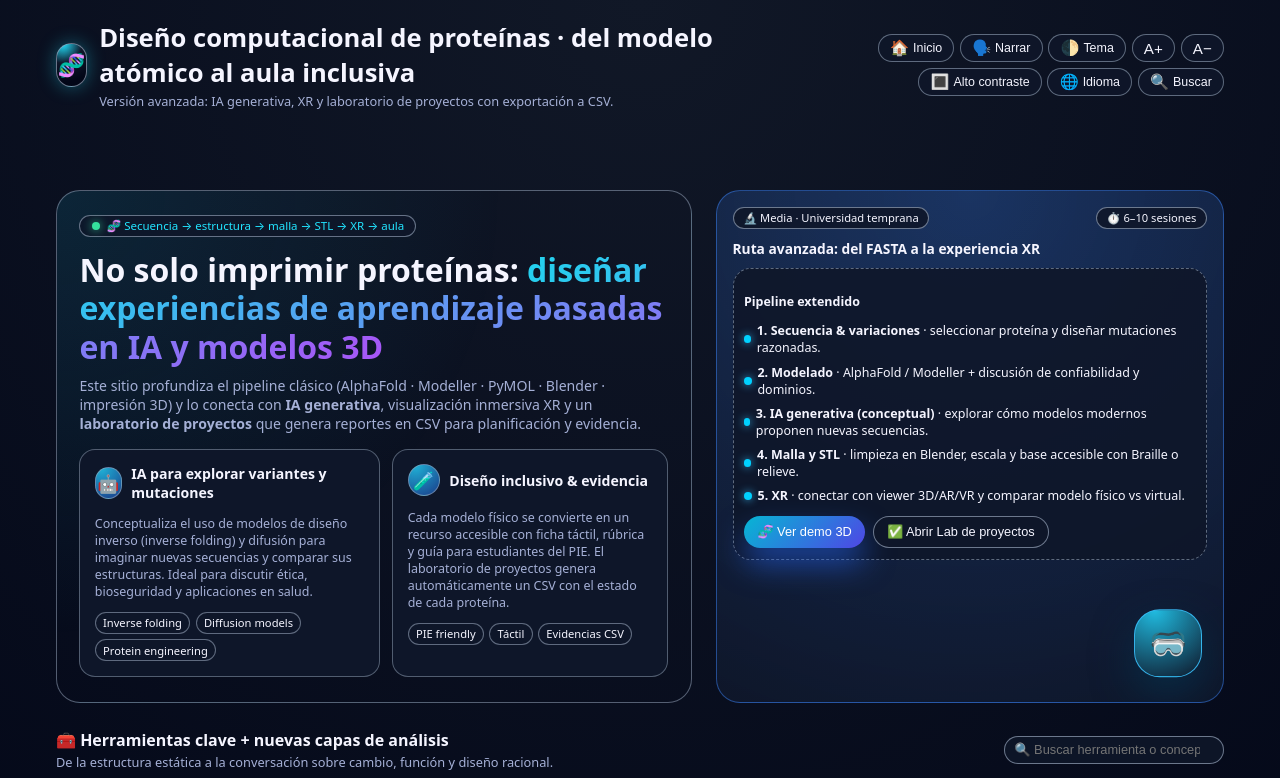
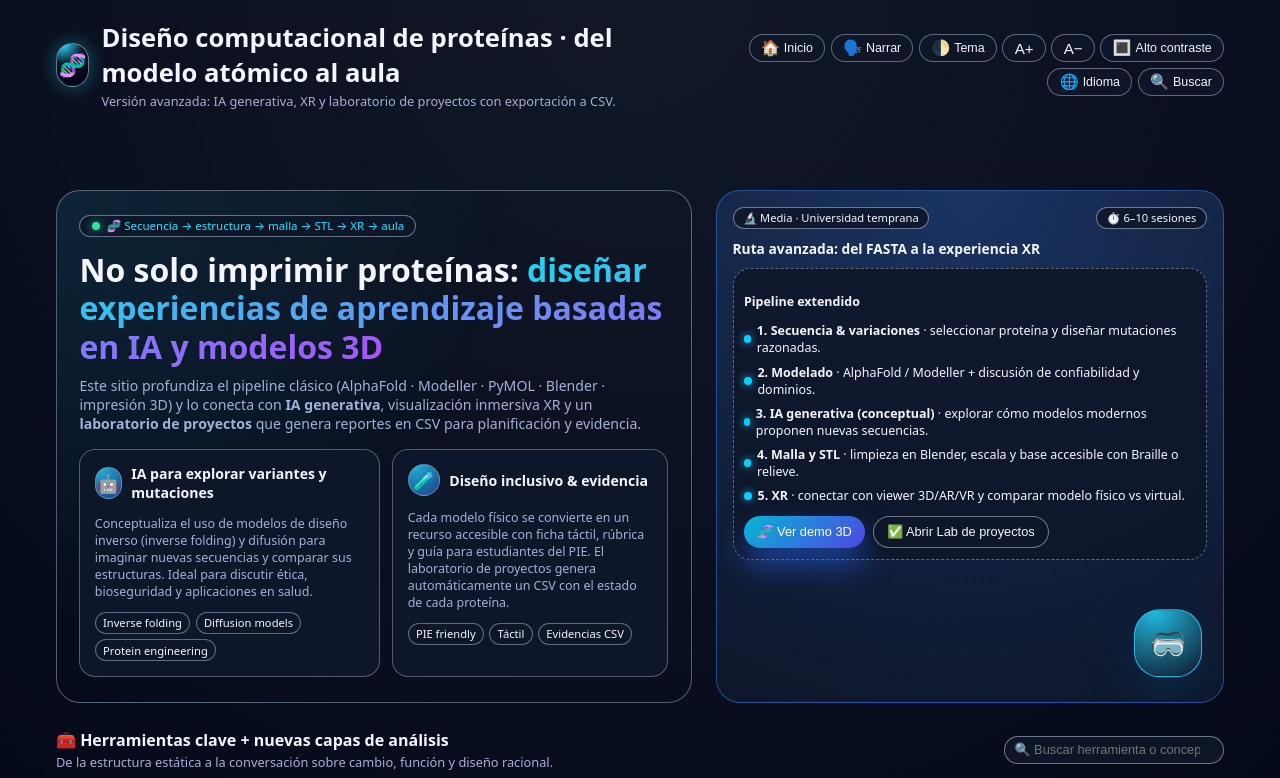
Before and after one commit to cochipichichi/diseno-computacional-proteinasV2, a plain HTML site: page index.html in a window 1280 px wide. Shown: the top 778 px of the page. Drawn offline with nearby package versions, Linux system fonts and the light colour scheme.

Commit message:
Update index.html

```diff
--- a/index.html
+++ b/index.html
@@ -19,7 +19,7 @@
         <span>🧬</span>
       </div>
       <div class="brand-text">
-        <h1>Diseño computacional de proteínas · <strong>del modelo atómico al aula inclusiva</strong></h1>
+        <h1>Diseño computacional de proteínas · <strong>del modelo atómico al aula</strong></h1>
         <p>Versión avanzada: IA generativa, XR y laboratorio de proyectos con exportación a CSV.</p>
       </div>
     </div>
```
